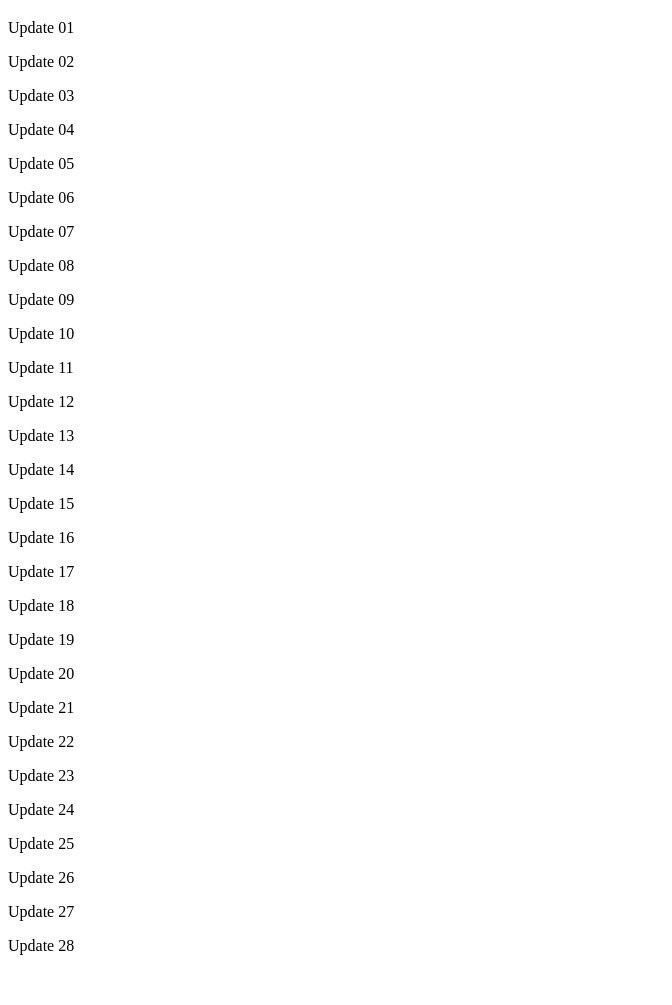
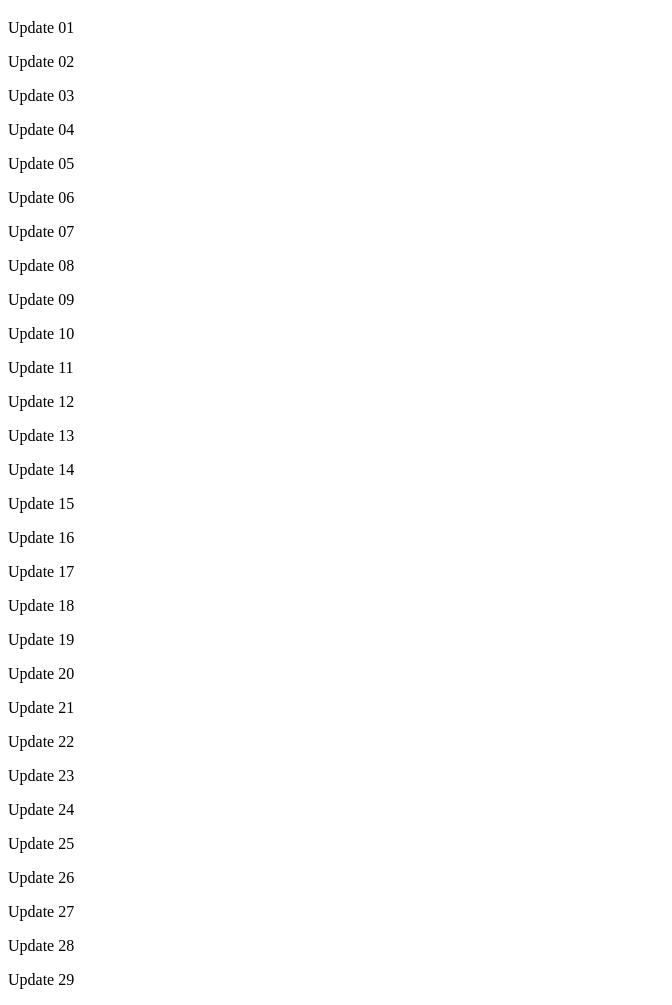
Before and after one commit to Saumya-Choudhuri/Formally-Verified-Synchronous-FIFO-Buffer-using-SymbiYosys, a plain HTML site: page index.html in a window 1280 px wide. Shown: the part 61-1066 px from the top of the page, without its empty margins (0-672 px from the left). Before the commit the page ends 1032 px from the top, so only its background shows below. Drawn offline with Linux system fonts and the light colour scheme.

Commit message:
Add today's HTML update 09

```diff
--- a/index.html
+++ b/index.html
@@ -35,5 +35,6 @@
   <p>Update 26</p>
   <p>Update 27</p>
   <p>Update 28</p>
+  <p>Update 29</p>
 </body>
 </html>
```
